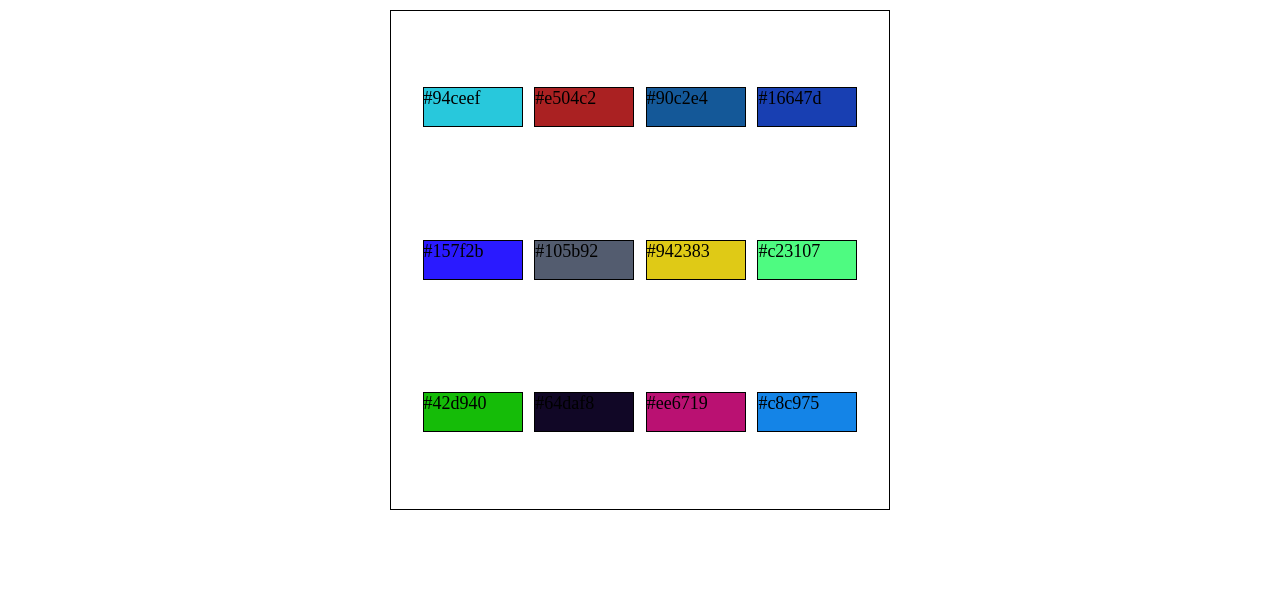
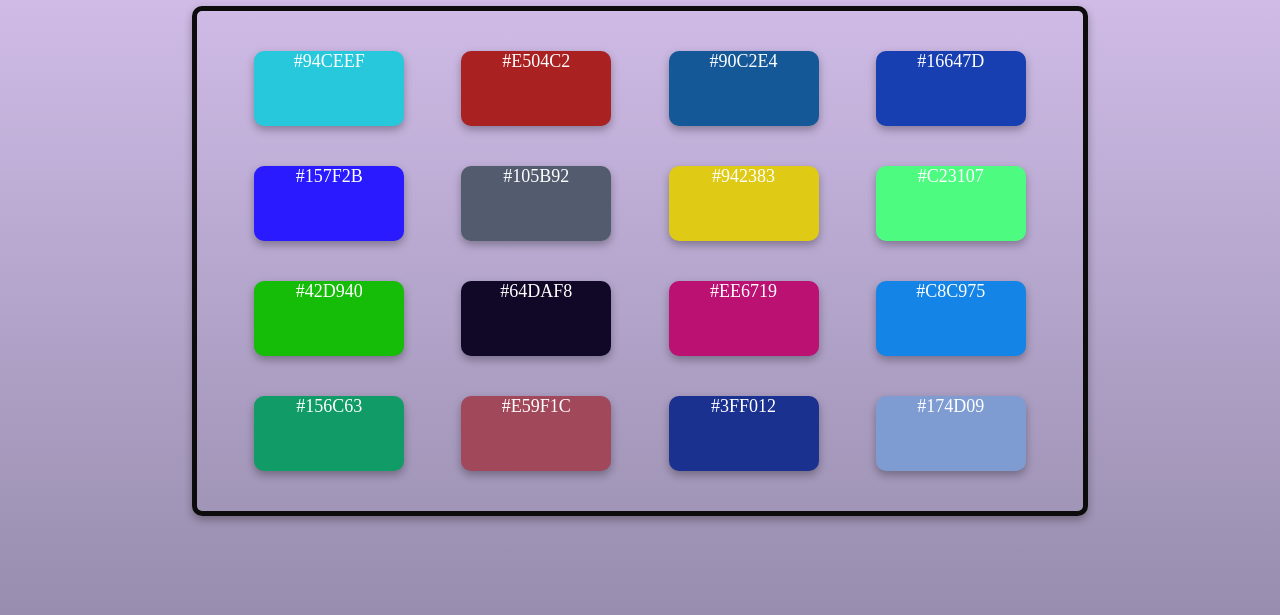
Before and after one commit to Mateus-A-Carvalho/random-color-generator, a plain HTML site: page index.html in a window 1280 px wide. Shown: the part 185-800 px from the top of the page. Drawn offline with Linux system fonts and the light colour scheme; a web font is replaced by a local one.

Commit message:
The script is working Just missing fix some erros in CSS

```diff
--- a/assets/styles/styles.css
+++ b/assets/styles/styles.css
@@ -1,3 +1,19 @@
+@import url('https://fonts.googleapis.com/css2?family=Dosis:wght@500&family=Fira+Sans+Condensed:ital@0;1&family=Lato:ital,wght@0,700;1,700&family=Nanum+Gothic&family=Playpen+Sans:wght@400;700&family=Raleway:ital,wght@0,700;1,800&family=Roboto+Slab:wght@500&display=swap');
+
+:root {
+  --body-bg: linear-gradient(
+    to top,
+    #988dae,
+    #a99cc0,
+    #bbabd3,
+    #cebae5,
+    #e1c9f8);
+  --shadow: 0 .4rem .8rem rgba(0, 0, 0, .3);
+  --bdrs: 1rem;
+  --border: .5rem solid rgba(12, 12, 12, 1);
+}
+
+
 * {
   margin: 0;
   padding: 0;
@@ -8,30 +24,49 @@
 html {
   height: 100vh;
   font-size: 62.5%;
+
 }
 
 body {
-  height: 100%;
+  height: 100vh;
   display: flex;
   justify-content: center;
   align-items: center;
   flex-flow: column nowrap;
   font-size: 1.8rem;
+  background-image: var(--body-bg);
+}
+
+.main-heading {
+  margin: 0 auto;
+  font-family: 'Roboto Slab', serif;
+  text-shadow: var(--shadow);
 }
 
 .container {
-  width: 50rem;
-  height: 50rem;
-  border: 1px solid #000;
+  width: 70%;
+  height: auto;
+  margin-top: 5rem;
   padding: 2rem;
   display: flex;
   justify-content: space-evenly;
   align-items: center;
   flex-flow: row wrap;
+  border-radius: var(--bdrs);
+  border: var(--border);
+  box-shadow: var(--shadow);
+
 }
 
-.color-container {
-  width: 10rem;
-  height: 4rem;
-  border: 1px solid #000;
+div.color-container {
+  width: 15rem;
+  height: 7.5rem;
+  margin: 2rem;
+  border: none;
+  border-radius: var(--bdrs);
+  color: rgba(255, 255, 255, 1);
+  text-transform: uppercase;
+  box-shadow: var(--shadow);
+  text-align: center;
+  vertical-align: middle;
 }
--- a/index.html
+++ b/index.html
@@ -24,6 +24,10 @@
     <div class="color-container"></div>
     <div class="color-container"></div>
     <div class="color-container"></div>
+    <div class="color-container"></div>
+    <div class="color-container"></div>
+    <div class="color-container"></div>
+    <div class="color-container"></div>
   </section>
   <script src="./assets/scripts/script.js"></script>
 </body>
```
